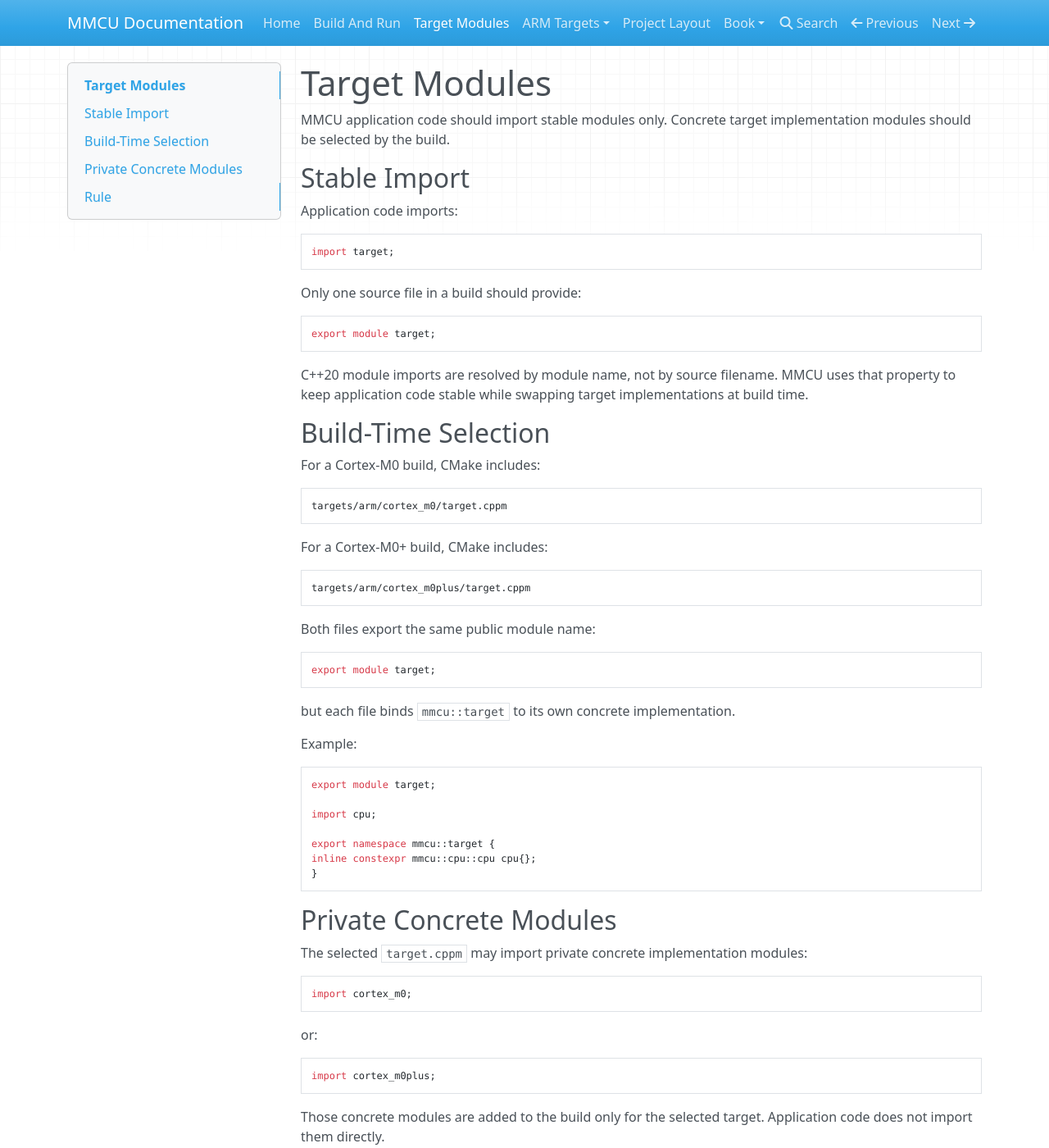
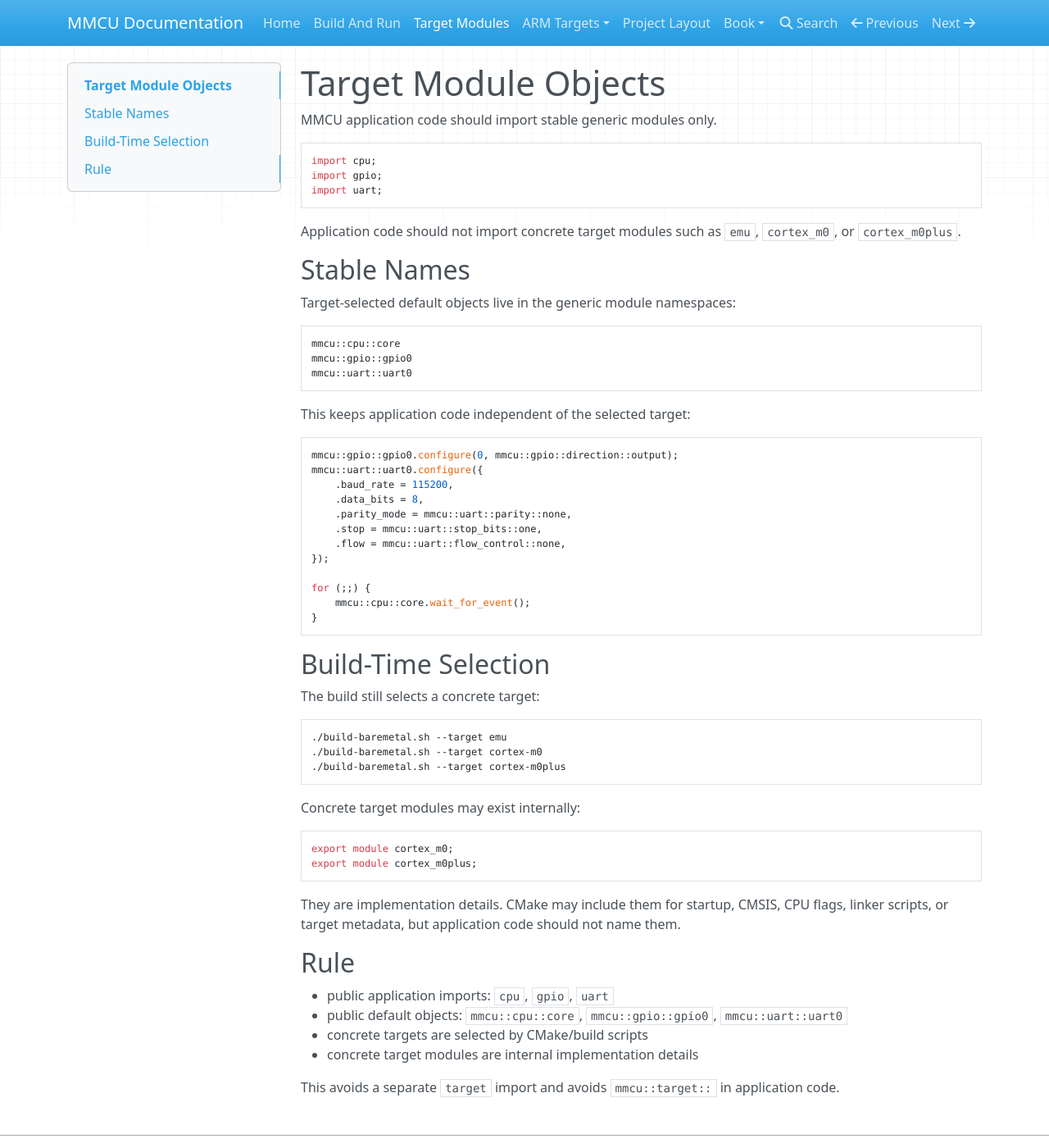
Before and after one commit to 32bitmicroLLC/MMCU, an MkDocs documentation site: the page built from docs/target-modules.md, in a window 1280 px wide and 1400 px high. Shown: the whole window at 82% size. Built offline with MkDocs 1.6.1, drawn with Linux system fonts in a browser that asks for light colours; nearby versions of some CDN libraries; some of the changed text lies outside the part shown.

Commit message:
Simplify target module selection

````diff
--- a/docs/target-modules.md
+++ b/docs/target-modules.md
@@ -1,84 +1,70 @@
-# Target Modules
+# Target Module Objects
 
-MMCU application code should import stable modules only. Concrete target
-implementation modules should be selected by the build.
-
-## Stable Import
-
-Application code imports:
+MMCU application code should import stable generic modules only.
 
 ```cpp
-import target;
+import cpu;
+import gpio;
+import uart;
 ```
 
-Only one source file in a build should provide:
+Application code should not import concrete target modules such as `emu`,
+`cortex_m0`, or `cortex_m0plus`.
+
+## Stable Names
+
+Target-selected default objects live in the generic module namespaces:
 
 ```cpp
-export module target;
+mmcu::cpu::core
+mmcu::gpio::gpio0
+mmcu::uart::uart0
 ```
 
-C++20 module imports are resolved by module name, not by source filename. MMCU
-uses that property to keep application code stable while swapping target
-implementations at build time.
+This keeps application code independent of the selected target:
+
+```cpp
+mmcu::gpio::gpio0.configure(0, mmcu::gpio::direction::output);
+mmcu::uart::uart0.configure({
+    .baud_rate = 115200,
+    .data_bits = 8,
+    .parity_mode = mmcu::uart::parity::none,
+    .stop = mmcu::uart::stop_bits::one,
+    .flow = mmcu::uart::flow_control::none,
+});
+
+for (;;) {
+    mmcu::cpu::core.wait_for_event();
+}
+```
 
 ## Build-Time Selection
 
-For a Cortex-M0 build, CMake includes:
+The build still selects a concrete target:
 
-```text
-targets/arm/cortex_m0/target.cppm
+```bash
+./build-baremetal.sh --target emu
+./build-baremetal.sh --target cortex-m0
+./build-baremetal.sh --target cortex-m0plus
 ```
 
-For a Cortex-M0+ build, CMake includes:
+Concrete target modules may exist internally:
 
-```text
-targets/arm/cortex_m0plus/target.cppm
+```cpp
+export module cortex_m0;
+export module cortex_m0plus;
 ```
 
-Both files export the same public module name:
-
-```cpp
-export module target;
-```
-
-but each file binds `mmcu::target` to its own concrete implementation.
-
-Example:
-
-```cpp
-export module target;
-
-import cpu;
-
-export namespace mmcu::target {
-inline constexpr mmcu::cpu::cpu cpu{};
-}
-```
-
-## Private Concrete Modules
-
-The selected `target.cppm` may import private concrete implementation modules:
-
-```cpp
-import cortex_m0;
-```
-
-or:
-
-```cpp
-import cortex_m0plus;
-```
-
-Those concrete modules are added to the build only for the selected target.
-Application code does not import them directly.
+They are implementation details. CMake may include them for startup, CMSIS, CPU
+flags, linker scripts, or target metadata, but application code should not name
+them.
 
 ## Rule
 
-- public application import: `import target;`
-- selected module interface file: `targets/<family>/<target>/target.cppm`
-- private concrete implementation: target-specific modules such as `cortex_m0`
-- never include more than one `export module target;` provider in one build
+- public application imports: `cpu`, `gpio`, `uart`
+- public default objects: `mmcu::cpu::core`, `mmcu::gpio::gpio0`, `mmcu::uart::uart0`
+- concrete targets are selected by CMake/build scripts
+- concrete target modules are internal implementation details
 
-This keeps the application source stable while still allowing each target to
-have separate startup files, linker scripts, CPU flags, CMSIS configuration,
-and implementation modules.
+This avoids a separate `target` import and avoids `mmcu::target::` in
+application code.
````
Also changed, not shown: CMakeLists.txt (+19 -11 lines), docs/build.md (+2 -1 lines), docs/targets-arm/cortex-m0-m0plus.md (+21 -27 lines), 9 other files.
